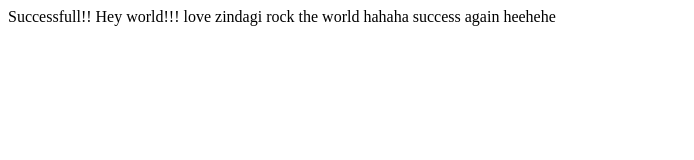
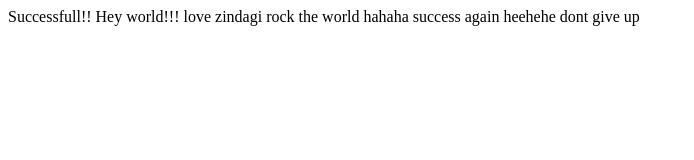
Before and after one commit to geekkris/pubrepo, a plain HTML site: page index.html in a window 1280 px wide. Shown: the whole page, without its empty margins (0-694 px from the left). Drawn offline with Linux system fonts and the light colour scheme.

Commit message:
new commit1

```diff
--- a/index.html
+++ b/index.html
@@ -11,5 +11,7 @@ rock the world
 hahaha
 success again
 heehehe
+dont give up
+
 </body>
 </html>
```
